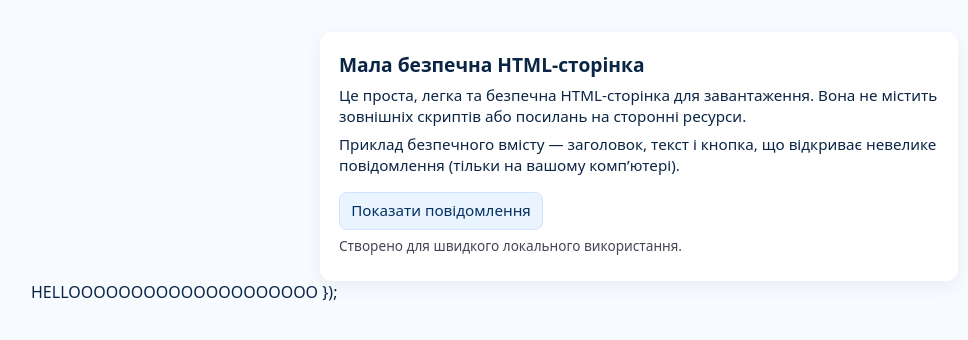
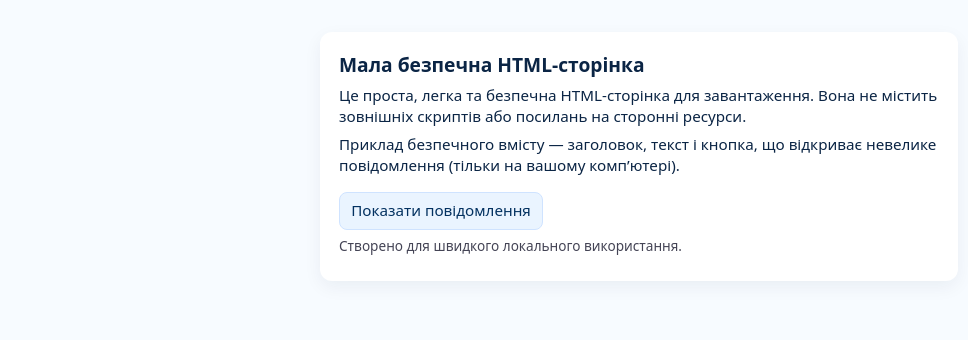
Before and after one commit to Zhytenova/HillelHW, a plain HTML site: page QAmanual20.09.html in a window 1280 px wide. Shown: the whole page, without its empty margins (1-969 px from the left). Drawn offline with Linux system fonts and the light colour scheme.

Commit message:
Changed file

```diff
--- a/QAmanual20.09.html
+++ b/QAmanual20.09.html
@@ -19,8 +19,6 @@
     <p>Приклад безпечного вмісту — заголовок, текст і кнопка, що відкриває невелике повідомлення (тільки на вашому комп’ютері).</p>
     <p><a href="#" class="button" id="show">Показати повідомлення</a></p>
     <p style="font-size:0.85rem;color:#445;">Створено для швидкого локального використання.</p>
-  </main>
-HELLOOOOOOOOOOOOOOOOOOOO    });
   </script>
 </body>
 </html>
```
